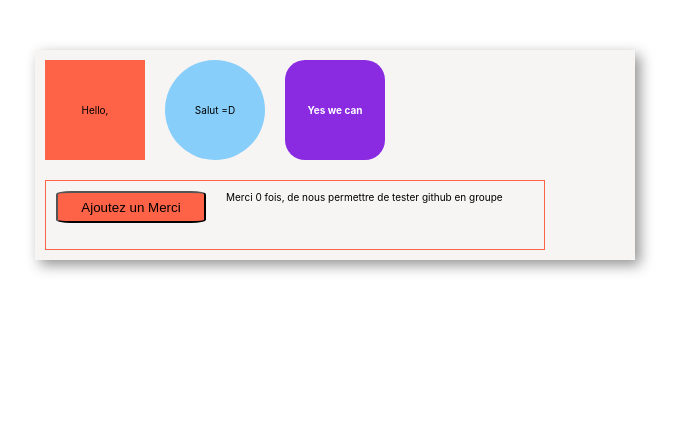
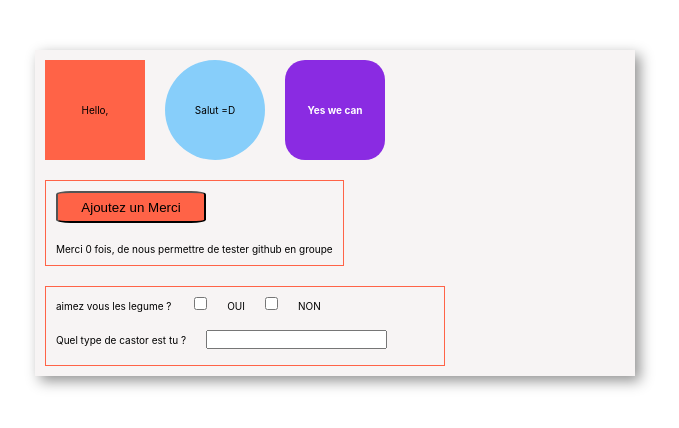
Before and after one commit to thpGitHub/practice_collaborative_project, a React (Create React App) app: page / in a window 1280 px wide. Shown: the top 428 px of the page, without its empty margins (305-984 px from the left). Built offline with nearby package versions, Linux system fonts and the light colour scheme.

Commit message:
Préparation component Legume

```diff
--- a/src/App.css
+++ b/src/App.css
@@ -9,3 +9,11 @@
 .App * {
   margin: 1rem;
 }
+
+@media screen and (max-device-width : 650px)
+{
+ .App{
+   flex-direction: column;
+
+ }
+}
--- a/src/App.js
+++ b/src/App.js
@@ -3,14 +3,29 @@ import ThierryComponent from './Components/Thierry/Thierry';
 import TamComponent from './Components/Tam/Tam';
 import NadineComponent from './Components/Nadine/Nadine';
 import Petunia from './Components/Petunia/petunia';
+import Legume from './Components/Petunia/legume';
+import React from 'react';
 
 function App() {
+  //const [tomateChoix, setTomateChoix] = React.useState (si tu a besoin d'utiliser tomate)
+  const handleChoixTomate = (tomate)=>{
+    console.log(`ton chois dans APP ${tomate}`)
+    //setTomateChoix(tomate)
+  }
+  //const [castorChoix, setCastorChoix]
+  const handleCastorChange = (castor)=>{
+    console.log(`tu est un castor  ${castor}`)
+    //setCastorChoix(castor)
+  }
+
+
   return (
     <div className="App">
       <ThierryComponent says='Hello,'/>
       <TamComponent says='Salut =D'/>
       <NadineComponent says='Yes we can'/>
       <Petunia/>
+      <Legume onChangeTomate={handleChoixTomate} onChangeCastor={handleCastorChange}/>
     </div>
   );
 }
--- /dev/null
+++ b/src/Components/Petunia/legume.css
@@ -0,0 +1,6 @@
+.legumes{
+    width: 400px;
+    height: 80px;
+    border: 1px solid tomato;
+
+}
--- /dev/null
+++ b/src/Components/Petunia/legume.js
@@ -0,0 +1,38 @@
+import React from "react";
+import './legume.css'
+
+const Legume = ({onChangeTomate, onChangeCastor}) =>{
+const legume = "aimez vous les legume ?" // teste
+const [tomate, setTomate] = React.useState('')
+const [castor, setCastor] = React.useState('')
+
+const handleChangeTomate= (event)=>{
+    event.preventDefault()
+    //console.log(tomate)
+    setTomate(event.target.value)
+    onChangeTomate(tomate) //remonter compo parent
+}
+
+const handleChangeCastor= (event)=>{
+    event.preventDefault()
+    //console.log(castor)
+    setCastor(event.target.value)
+    onChangeCastor(castor) //remonter compo parent
+}
+
+
+return(<form className="legumes">
+<label>{legume} </label>
+<input type='checkbox' placeholder={legume} value='vrai' checked ={tomate === 'vrai'} onChange={handleChangeTomate}/>
+<label>OUI</label>
+
+<input type='checkbox' placeholder={legume} value='faux' checked ={tomate === 'faux'} onChange={handleChangeTomate}/>
+<label>NON</label><br/>
+
+<label> Quel type de castor est tu ?</label>
+<input onChange={handleChangeCastor}/>
+</form>
+)
+}
+
+export default Legume;
--- a/src/Components/Petunia/petunia.css
+++ b/src/Components/Petunia/petunia.css
@@ -1,7 +1,5 @@
 .petuniaCompo{
-    display: flex;
-    width: 500px;
-    height: 70px;
+
     border: 1px solid tomato;
 }
 
```
